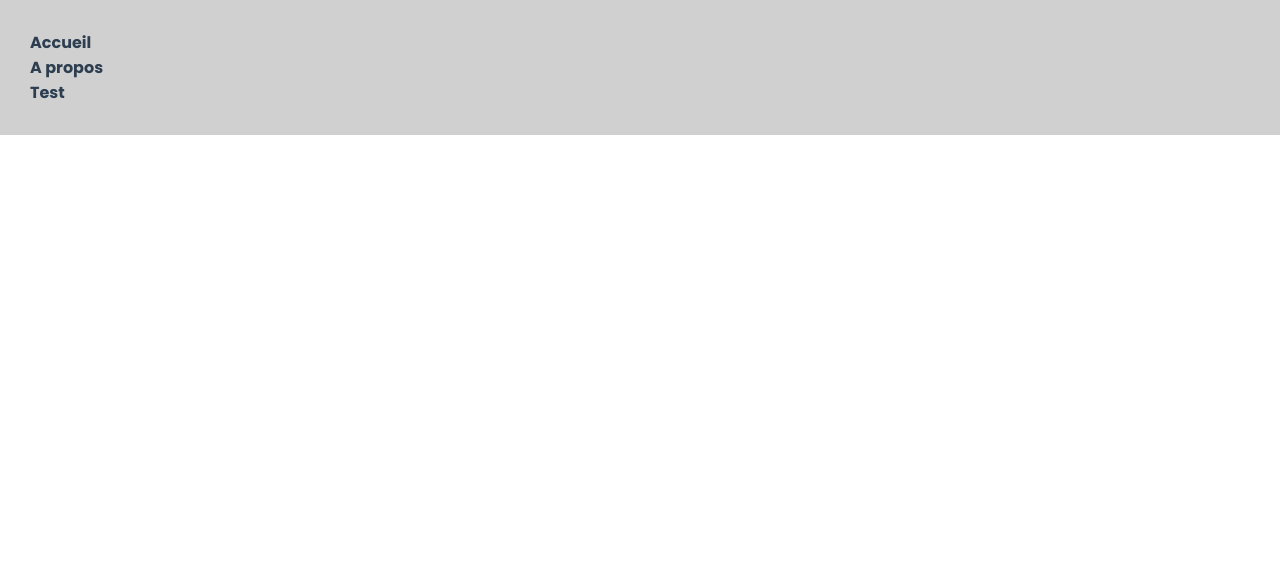
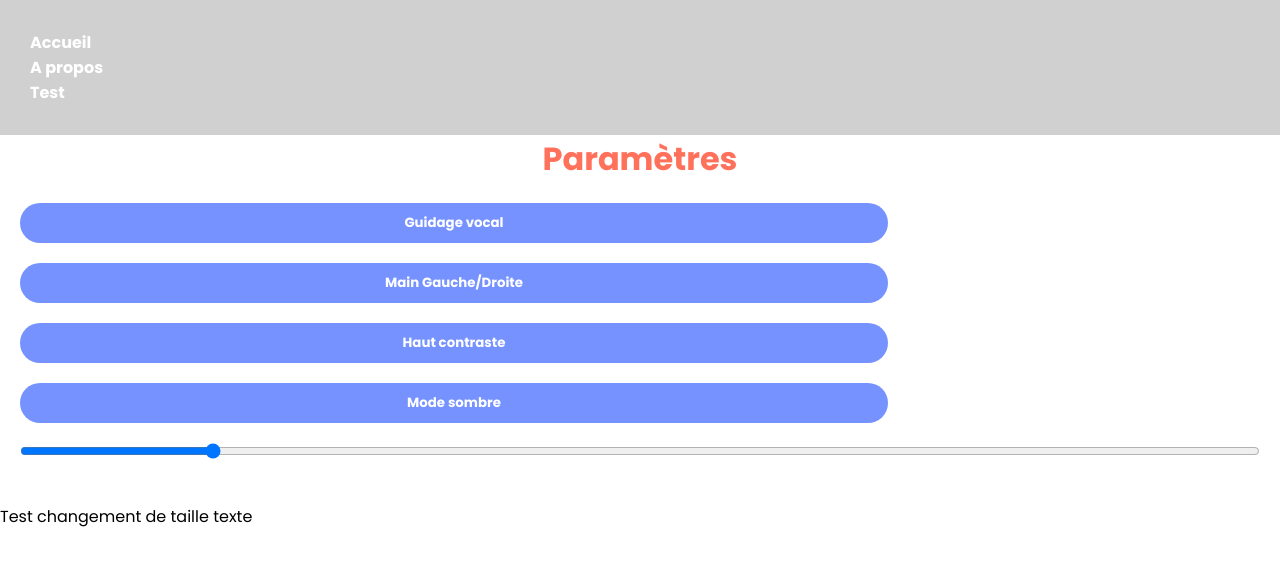
Before and after one commit to Oumarjalloh/projet_mobilite, a Vue app: page /param in a window 1280 px wide. Shown: the top 566 px of the page. Built offline with nearby package versions, Linux system fonts and the light colour scheme.

Commit message:
dark mode

```diff
--- a/package.json
+++ b/package.json
@@ -10,7 +10,6 @@
   "dependencies": {
     "@ionic/vue": "^6.5.2",
     "@ionic/vue-router": "^6.5.2",
-    "axios": "^1.2.6",
     "axios": "^1.3.2",
     "core-js": "^3.8.3",
     "ionic": "^5.4.16",
--- a/src/App.vue
+++ b/src/App.vue
@@ -1,5 +1,5 @@
 <template>
-  <div >
+  <div>
     <nav>
       <ul v-if="!isMobile">
         <li @click="toggleDropdown"><router-link to="/">Accueil</router-link></li>
@@ -15,6 +15,7 @@
             <li><router-link to="/">Accueil</router-link></li>
             <li><router-link to="/about">A propos</router-link></li>
             <li><router-link to="/test">Test</router-link></li>
+												<li><router-link to="/param">Paramètres</router-link></li>
           </ul>
 									</div>
         </div>
@@ -28,7 +29,8 @@ export default {
   data() {
     return {
       isMobile: window.innerWidth <= 768,
-      showDropdown: false
+      showDropdown: false,
+						darkMode : false
     };
   },
   mounted() {
@@ -43,7 +45,7 @@ export default {
     },
     toggleDropdown() {
       this.showDropdown = !this.showDropdown;
-    }
+    },
   }
 };
 
@@ -52,11 +54,24 @@ export default {
 <style>
 @import url('https://fonts.googleapis.com/css2?family=Poppins:wght@200;300;400;500;600;700;800;900&display=swap');
 
+:root {
+	--bg-primary: white;
+	--color-text: black;
+	--color-titre: #FF715B;
+	--color-menu: white;
+	--color-menu-active: #FF715B;
+	--bg-menu: rgb(208, 208, 208);
+	--bg-search: white
+}
 *{
 	margin: 0%;
 	padding: 0%;
 	box-sizing: border-box;
 	font-family: 'Poppins', sans-serif;
+}
+body{
+	background-color: var(--bg-primary);
+
 }
 #app {
   -webkit-font-smoothing: antialiased;
@@ -67,23 +82,28 @@ export default {
 nav {
   padding: 30px;
   display: grid;
-		background-color: rgb(208, 208, 208);
+		background-color: var(--bg-menu);
 }
 
 
 nav a {
   font-weight: bold;
-  color: #2c3e50;
+  color: var(--color-menu);
   text-decoration: none;
 }
 
 nav a.router-link-exact-active {
-  color: #4264b9;
+  color: var(--color-menu-active);
   text-decoration: none;
+}
+h1{
+	color: var(--color-titre);
+	font-family: 'Poppins', sans-serif;
 }
 h2{
 	color: white;
 	font-family: 'Poppins', sans-serif;
+	background: none;
 }
 .menu div{
 	width:25px;
@@ -92,16 +112,29 @@ h2{
 	background-color:#fff;
 	z-index:3;
 }
-
+p{
+	color: var(--color-text);
+}
 .menu{
 	display:none;
 }
-
+ul{
+	background: none;
+}
 li {
 		list-style: none;
 		text-decoration: none;
+		background: none;
+		color: var(--color-text);
+
 	}
-
+a{
+background: none;
+	}
+span{
+	background: none;
+	color: var(--color-text);
+}
 @media screen and (max-width:1200px){
 	.menu-list {
 					width: 55%;
@@ -118,13 +151,20 @@ li {
 	html, body {
 					position: relative;
 	}
+	.test{
+	display: grid;
+	justify-content: flex-start;
+	padding: 40px;
+	background: none;
+	gap: 20px;
+}
 
 	.menu-list {
 					position: absolute;
+					background: none;
 					right: 0px;
 					height: 400px;
 					top: 60px;
-					background-color: #000;
 					display: flex;
 					flex-direction: column;
 					align-items: center;
@@ -132,30 +172,16 @@ li {
 					transform: translateY(-150%);
 					transition: transform 0.5s ease-in;
 					z-index: 1;
+
 	}
 
 					.menu-list li {
 									opacity: 0;
 					}
 
-
-	.nav {
-					background-color: #000;
-	}
 }
 	.nav-active{
 					transform: translateX(0%);
-	}
-
-	@keyframes navReveal{
-					from{
-									opacity:0;
-									transform: translateY(-50px);
-					}
-					to{
-									opacity:1;
-									transform: translateY(0px);
-					}
 	}
 
 	.toggle .line1{
@@ -174,14 +200,12 @@ li {
 	display: flex;
 	justify-content: space-between;
 	align-items: center;
+	background-color: var(--bg-menu);
+
+
 }
 
-.test{
-	display: grid;
-	justify-content: flex-end;
-	padding: 40px;
-	background-color: orange;
-}
+
 .screen_menu_hamburger{
         width: 20px;
         height: 2px;
@@ -198,7 +222,7 @@ li {
         height: 2px;
         background: white;
         border-radius: 5px;
-        transition: all .5s ease;
+        transition: all 0.5s ease;
 }
 
 .screen_menu_hamburger::before{
@@ -208,4 +232,13 @@ li {
 .screen_menu_hamburger::after{
     transform: translateY(6px);
 }
+
+@media (prefers-color-scheme: dark) {
+		:root {
+			--bg-primary: #121212;
+			--bg-menu: grey;
+			--color-text: white;
+			--bg-search: #140200
+		}
+}
 </style>
--- a/src/router/index.js
+++ b/src/router/index.js
@@ -1,6 +1,7 @@
 import { createRouter, createWebHistory } from 'vue-router'
 import HomeView from '../views/HomeView.vue'
 import TestView from '../views/TestView.vue'
+import ParamView from '../views/ParamView.vue'
 
 const routes = [
   {
@@ -20,6 +21,11 @@ const routes = [
     path: '/test',
     name: 'test',
     component: TestView
+  },
+  {
+    path: '/param',
+    name: 'param',
+    component: ParamView
   }
 ]
 const router = createRouter({
--- a/src/views/HomeView.vue
+++ b/src/views/HomeView.vue
@@ -9,7 +9,7 @@
       </div> -->
       <div>
         <div class="items-search">
-          <input type="text" v-model="searchText" placeholder="Search..." class="search">
+          <input type="text" v-model="searchText" placeholder="Rechercher..." class="search">
           <search @results="filterResults"></search>
           <ul v-show="hasResult">
             <li v-for="result in filteredResults" :key="result.id">
@@ -40,9 +40,8 @@
         name="OpenStreetMap"
       ></l-tile-layer>
       <div :key="marker.uuid" v-for="marker in result">
-        <l-marker  :lat-lng="[marker.geom.coordinates[1], marker.geom.coordinates[0]]" v-on:click="Popup(marker.slug)" icon="src/assets/github.png">
-        <l-icon icon-url="@/src/assets/logo.png">
-        </l-icon>
+        <l-marker  :lat-lng="[marker.geom.coordinates[1], marker.geom.coordinates[0]]" v-on:click="Popup(marker.slug)">
+
         </l-marker>
         <!-- <teleport to="body">
           <div v-if="modal" class="modal">
@@ -81,14 +80,14 @@
 <script>
 import axios from 'axios'
 import "leaflet/dist/leaflet.css";
-import { LMap, LTileLayer, LMarker, LIcon} from "@vue-leaflet/vue-leaflet";
+import { LMap, LTileLayer, LMarker, } from "@vue-leaflet/vue-leaflet";
 export default {
   name: 'HelloWorld',
   components: {
     LMap,
     LTileLayer,
     LMarker,
-    LIcon
+
   },
   data(){
     return{
@@ -133,7 +132,7 @@ export default {
       }
     },
     filterResults() {
-        if(this.searchText.length > 2) {
+        if(this.searchText.length >= 1) {
           this.hasResult = true;
           return this.result.filter((resultos) => {
             return resultos.nom.toLowerCase().includes(this.searchText.toLowerCase());
@@ -196,6 +195,7 @@ export default {
   width: 90%;
   margin: 20px auto;
   display: block;
+  background-color: var(--bg-search);
   height: 40px;
   font-size: 20px;
   padding: 0 16px;
@@ -203,6 +203,16 @@ export default {
   box-shadow: 0 8px 16px rgba(110, 110, 110, 0.206);
   border: none;
 }
+input {
+  color: var(--color-text);
+}
+input::placeholder {
+  color: var(--color-text);
+}
+input::type {
+  color: var(--color-text);
+}
+
 
 .items-search ul {
   width: 90%;
--- /dev/null
+++ b/src/views/ParamView.vue
@@ -0,0 +1,56 @@
+<template>
+  <h1>Paramètres</h1>
+<div class="container-param">
+ <button @click="fontSize += 3"> <span>Guidage vocal</span></button>
+ <button> <span>Main Gauche/Droite</span></button>
+ <button> <span>Haut contraste</span></button>
+ <button> <span>Mode sombre</span></button>
+ <input type="range" min="1" max="100" v-model='fontSize'>
+
+</div>
+<span>{{ fontSize }}</span>
+<p :style="{fontSize: changeSize}">Test changement de taille texte</p>
+</template>
+<script>
+export default {
+ data(){
+  return{
+   active: false,
+   fontSize: 16
+  }
+ },
+ computed: {
+  changeSize: function(){
+   return this.fontSize + "px";
+  }
+ }
+}
+
+</script>
+
+<style>
+h1{
+ text-align: center;
+ color: #FF715B;
+}
+.container-param{
+ display: grid;
+ align-items: center;
+ margin: 20px ;
+ gap: 20px;
+}
+button {
+ background-color: #7692FF;
+ border: none;
+ border-radius: 20px;
+ padding: 10px;
+ width: 70%;
+}
+span {
+ color: white;
+ font-weight: 700;
+}
+p {
+ font-size: 16px;
+}
+</style>
```
Also changed, not shown: 1 other file (tests, documents, lock files or other folders).
